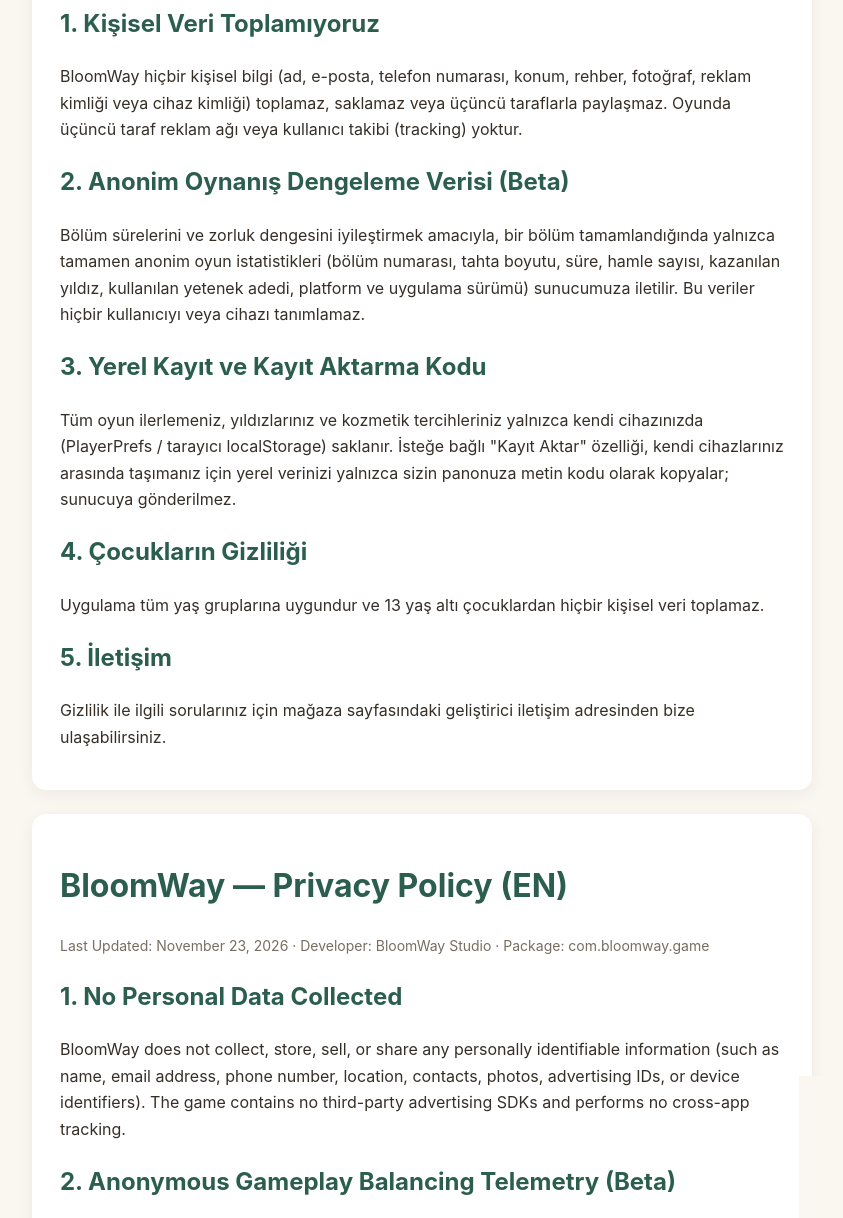
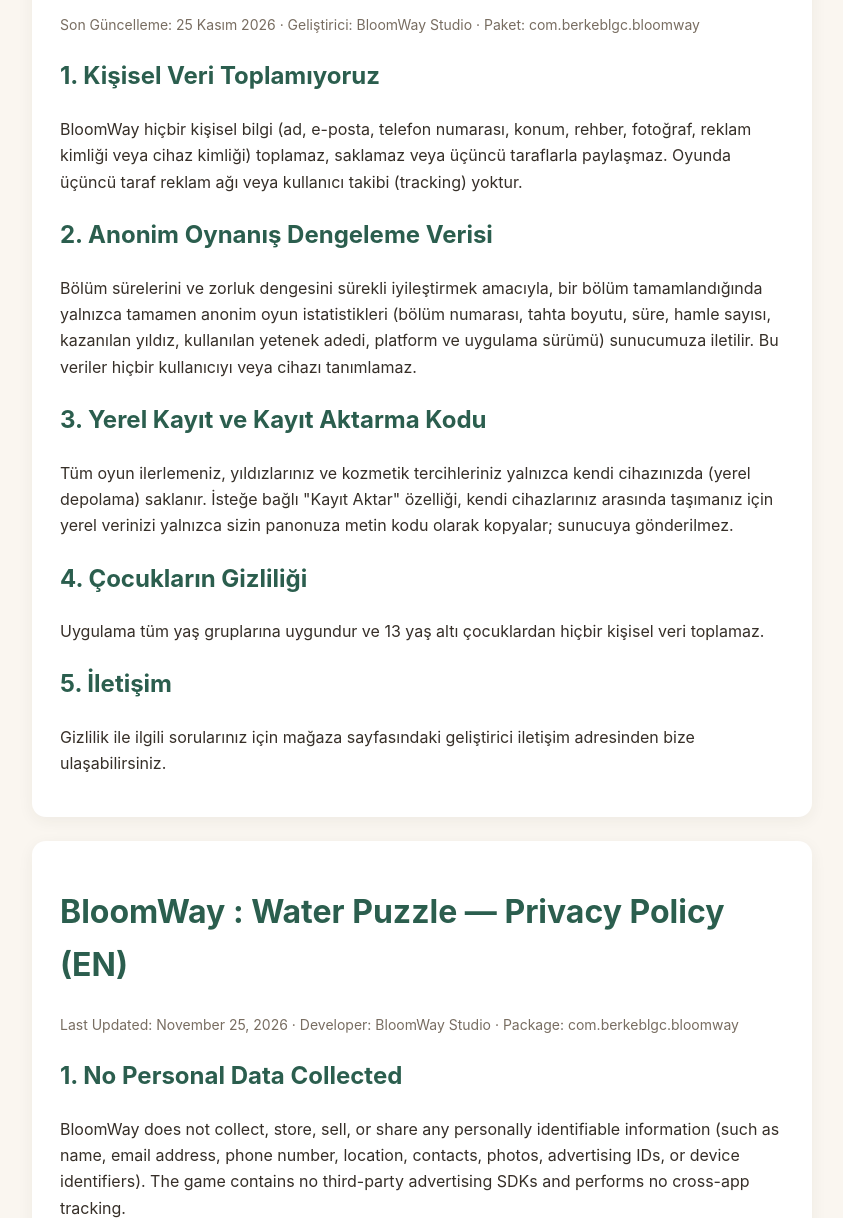
Before and after one commit to berkeblgc/bloomway-privacy, a plain HTML site: page index.html in a window 1280 px wide. Shown: the part 195-1413 px from the top of the page, without its empty margins (218-1061 px from the left). Drawn offline with Linux system fonts and the light colour scheme.

Commit message:
Add files via upload

```diff
--- a/index.html
+++ b/index.html
@@ -3,7 +3,7 @@
 <head>
   <meta charset="utf-8">
   <meta name="viewport" content="width=device-width, initial-scale=1.0">
-  <title>BloomWay — Privacy Policy / Gizlilik Politikası</title>
+  <title>BloomWay : Water Puzzle — Privacy Policy / Gizlilik Politikası</title>
   <style>
     body { font-family: -apple-system, BlinkMacSystemFont, "Segoe UI", Roboto, sans-serif; max-width: 780px; margin: 36px auto; padding: 0 20px; line-height: 1.65; color: #362F28; background: #FAF6F0; }
     h1, h2 { color: #2B5E4E; }
@@ -13,14 +13,14 @@
 </head>
 <body>
   <div class="card">
-    <h1>BloomWay — Gizlilik Politikası (TR)</h1>
-    <p class="meta">Son Güncelleme: 23 Kasım 2026 · Geliştirici: BloomWay Studio · Paket: com.bloomway.game</p>
+    <h1>BloomWay : Water Puzzle — Gizlilik Politikası (TR)</h1>
+    <p class="meta">Son Güncelleme: 25 Kasım 2026 · Geliştirici: BloomWay Studio · Paket: com.berkeblgc.bloomway</p>
     <h2>1. Kişisel Veri Toplamıyoruz</h2>
     <p>BloomWay hiçbir kişisel bilgi (ad, e-posta, telefon numarası, konum, rehber, fotoğraf, reklam kimliği veya cihaz kimliği) toplamaz, saklamaz veya üçüncü taraflarla paylaşmaz. Oyunda üçüncü taraf reklam ağı veya kullanıcı takibi (tracking) yoktur.</p>
-    <h2>2. Anonim Oynanış Dengeleme Verisi (Beta)</h2>
-    <p>Bölüm sürelerini ve zorluk dengesini iyileştirmek amacıyla, bir bölüm tamamlandığında yalnızca tamamen anonim oyun istatistikleri (bölüm numarası, tahta boyutu, süre, hamle sayısı, kazanılan yıldız, kullanılan yetenek adedi, platform ve uygulama sürümü) sunucumuza iletilir. Bu veriler hiçbir kullanıcıyı veya cihazı tanımlamaz.</p>
+    <h2>2. Anonim Oynanış Dengeleme Verisi</h2>
+    <p>Bölüm sürelerini ve zorluk dengesini sürekli iyileştirmek amacıyla, bir bölüm tamamlandığında yalnızca tamamen anonim oyun istatistikleri (bölüm numarası, tahta boyutu, süre, hamle sayısı, kazanılan yıldız, kullanılan yetenek adedi, platform ve uygulama sürümü) sunucumuza iletilir. Bu veriler hiçbir kullanıcıyı veya cihazı tanımlamaz.</p>
     <h2>3. Yerel Kayıt ve Kayıt Aktarma Kodu</h2>
-    <p>Tüm oyun ilerlemeniz, yıldızlarınız ve kozmetik tercihleriniz yalnızca kendi cihazınızda (PlayerPrefs / tarayıcı localStorage) saklanır. İsteğe bağlı "Kayıt Aktar" özelliği, kendi cihazlarınız arasında taşımanız için yerel verinizi yalnızca sizin panonuza metin kodu olarak kopyalar; sunucuya gönderilmez.</p>
+    <p>Tüm oyun ilerlemeniz, yıldızlarınız ve kozmetik tercihleriniz yalnızca kendi cihazınızda (yerel depolama) saklanır. İsteğe bağlı "Kayıt Aktar" özelliği, kendi cihazlarınız arasında taşımanız için yerel verinizi yalnızca sizin panonuza metin kodu olarak kopyalar; sunucuya gönderilmez.</p>
     <h2>4. Çocukların Gizliliği</h2>
     <p>Uygulama tüm yaş gruplarına uygundur ve 13 yaş altı çocuklardan hiçbir kişisel veri toplamaz.</p>
     <h2>5. İletişim</h2>
@@ -28,12 +28,12 @@
   </div>
 
   <div class="card">
-    <h1>BloomWay — Privacy Policy (EN)</h1>
-    <p class="meta">Last Updated: November 23, 2026 · Developer: BloomWay Studio · Package: com.bloomway.game</p>
+    <h1>BloomWay : Water Puzzle — Privacy Policy (EN)</h1>
+    <p class="meta">Last Updated: November 25, 2026 · Developer: BloomWay Studio · Package: com.berkeblgc.bloomway</p>
     <h2>1. No Personal Data Collected</h2>
     <p>BloomWay does not collect, store, sell, or share any personally identifiable information (such as name, email address, phone number, location, contacts, photos, advertising IDs, or device identifiers). The game contains no third-party advertising SDKs and performs no cross-app tracking.</p>
-    <h2>2. Anonymous Gameplay Balancing Telemetry (Beta)</h2>
-    <p>To calibrate puzzle timers and difficulty fairness during beta testing, completing a level sends strictly anonymous gameplay metrics (level number, grid dimensions, completion time, move count, stars earned, skill usage count, platform type, and app version). This data cannot identify any individual user or device.</p>
+    <h2>2. Anonymous Gameplay Balancing Telemetry</h2>
+    <p>To calibrate puzzle timers and difficulty fairness, completing a level sends strictly anonymous gameplay metrics (level number, grid dimensions, completion time, move count, stars earned, skill usage count, platform type, and app version). This data cannot identify any individual user or device.</p>
     <h2>3. Local Progress &amp; Manual Save Transfer</h2>
     <p>All game progress, stars, unlocked cosmetics, and adaptive AI settings are stored locally on your device. The optional "Save Transfer" feature exports your local save to your clipboard only when you explicitly request it and is never uploaded to any server.</p>
     <h2>4. Children's Privacy</h2>
```
